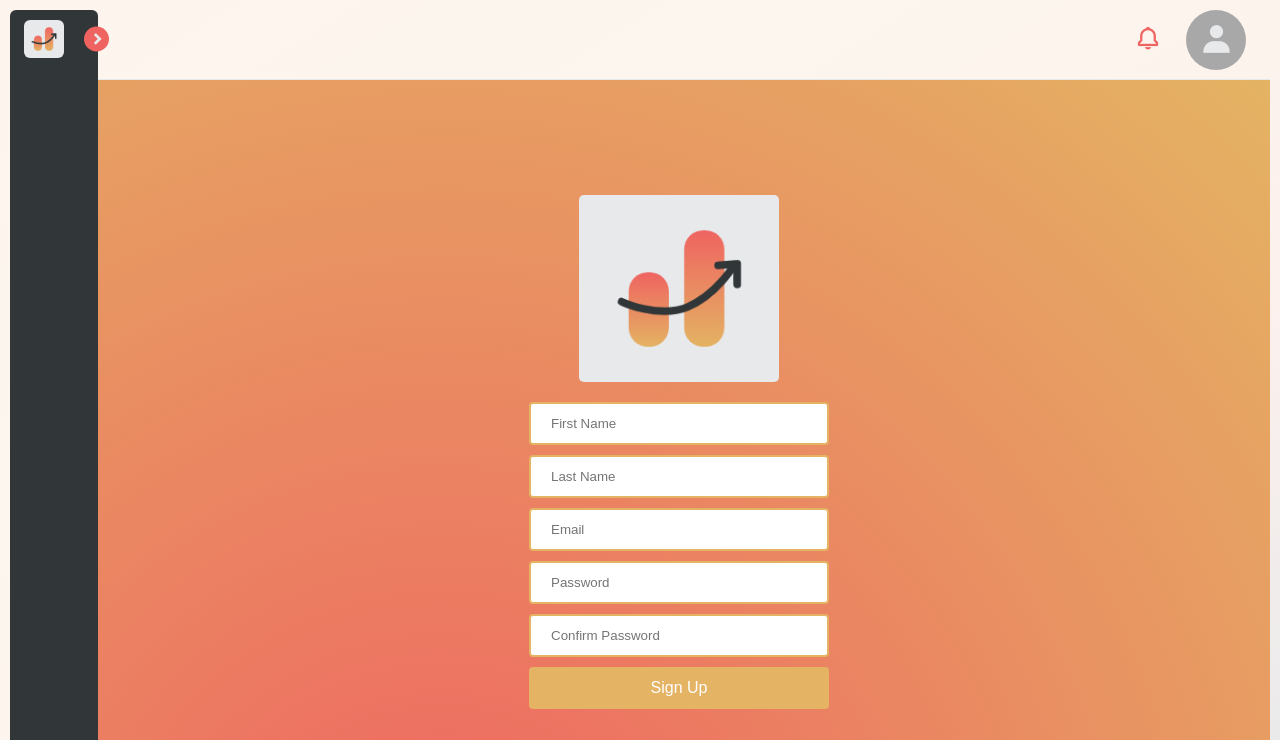
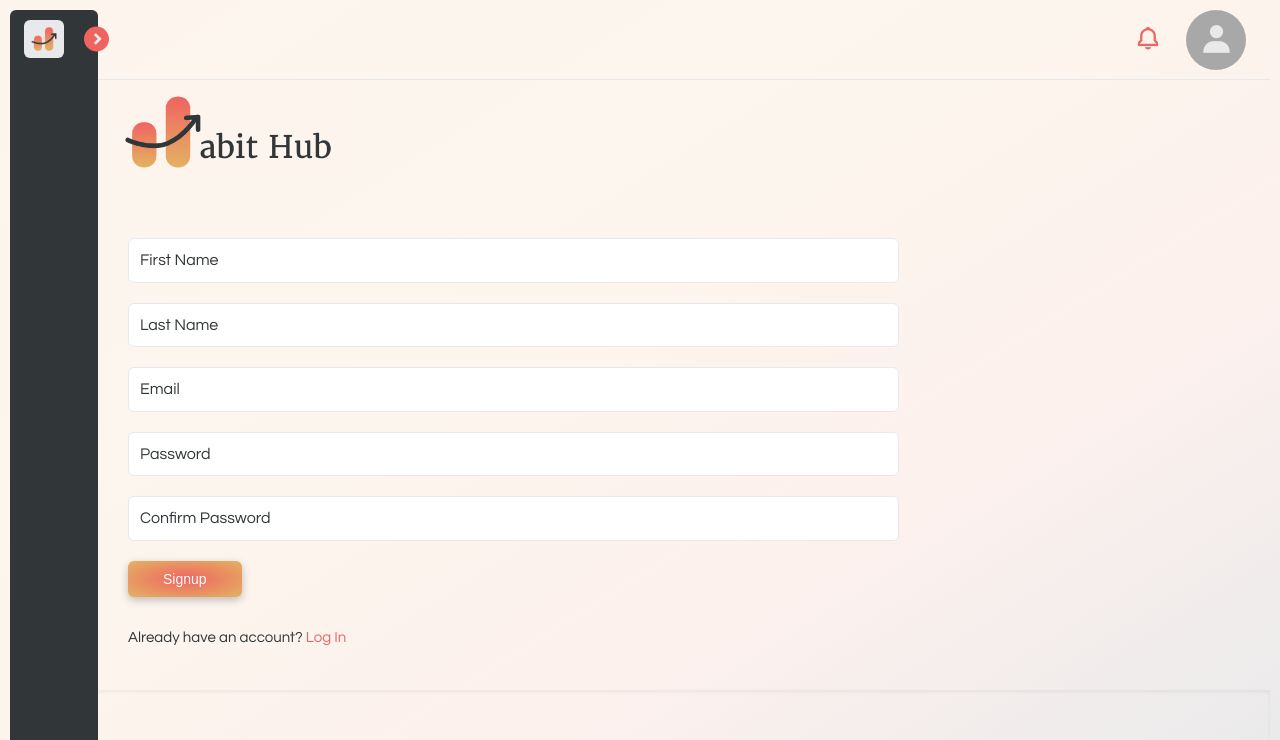
Before and after one commit to s3851446/habithub-frontend, a SvelteKit app in the folder final/habithub-frontend/: page /signup in a window 1280 px wide. Shown: the top 740 px of the page. Built offline with nearby package versions, Linux system fonts and the light colour scheme; no server answers.

Commit message:
Updates signup and login page styles

```diff
--- a/final/habithub-frontend/src/routes/login/+page.svelte
+++ b/final/habithub-frontend/src/routes/login/+page.svelte
@@ -96,13 +96,14 @@
   </div>
 
   <style lang="scss">
+    .body {
+      padding: 0 40px;
+      margin-top: 0;
+    }
+
     .logo {
       width: 250px;
       margin: 0 0 20px -20px;
-    }
-
-    .btn {
-      width: 100%;
     }
 
     .form {
--- a/final/habithub-frontend/src/routes/signup/+page.svelte
+++ b/final/habithub-frontend/src/routes/signup/+page.svelte
@@ -1,5 +1,7 @@
 <script>
     import { base } from '$app/paths'
+    import Button from '../../components/Button.svelte';
+    import TextInput from '../../components/TextInput.svelte';
 
     let user = {
       email: "",
@@ -38,73 +40,80 @@
     }
   </script>
 
-  <div class="container">
-    <img class="logo" src="{base}/images/logo_app.png" alt="Habit Hub logo" />
+  <div class="body">
+    <img class="logo" src="{base}/images/logo_web.png" alt="Habit Hub logo" />
     <form class="form">
-      <input class="form-control" type="text" placeholder="First Name" id="firstName" />
-      <input class="form-control" type="text" placeholder="Last Name" id="lastName" />
-      <input class="form-control" type="email" placeholder="Email" id="email" />
-      <input class="form-control" type="password" placeholder="Password" id="password" />
-      <input class="form-control" type="password" placeholder="Confirm Password" id="passwordConfirm" />
-      <button class="btn" on:click={handleSignup}>Sign Up</button>
+      <TextInput
+        id="firstName"
+        value=""
+        name="FirstName"
+        placeholder="Enter your first name here"
+        label="First Name"
+        input_type="text"
+      />
+      <TextInput
+        id="lastName"
+        value=""
+        name="LastName"
+        placeholder="Enter your last name here"
+        label="Last Name"
+        input_type="text"
+      />
+      <TextInput
+        id="email"
+        value=""
+        name="Email"
+        placeholder="Enter your email address here"
+        label="Email"
+        input_type="email"
+      />
+      <TextInput
+        id="password"
+        value=""
+        name="Password"
+        placeholder="Enter the password here"
+        label="Password"
+        input_type="password"
+      />
+      <TextInput
+        id="passwordConfirm"
+        value=""
+        name="PasswordConfirm"
+        placeholder="Re-enter the password here"
+        label="Confirm Password"
+        input_type="password"
+      />
+      <Button on:click={handleSignup}>Signup</Button>
     </form>
-    <div class="signup">
+    <p class="p">
       Already have an account? <a href="/login">Log In</a>
-    </div>
+    </p>
   </div>
 
-  <style>
-    .container {
-      display: flex;
-      flex-direction: column;
-      align-items: center;
-      justify-content: center;
-      height: 100vh;
-      background: radial-gradient(circle at 30% 107%, #ef6461, #e4b363);
+  <style lang="scss">
+    .body {
+      padding: 0 40px;
+      margin-top: 0;
     }
 
     .logo {
-      width: 200px;
-      margin-bottom: 20px;
+      width: 250px;
+      margin: 0 0 20px -20px;
     }
 
     .form {
-      display: flex;
-      flex-direction: column;
-      align-items: center;
-      width: 300px;
-      margin-bottom: 20px;
+      margin: 30px 0;
     }
 
-    .form-control {
-      margin-bottom: 10px;
-      width: 100%;
-      padding: 12px 20px;
-      box-sizing: border-box;
-      border: 2px solid #e4b363;
-      border-radius: 4px;
-    }
-
-    .btn {
-      background-color: #e4b363;
-      color: #fff;
-      padding: 12px 20px;
-      border: none;
-      border-radius: 4px;
-      cursor: pointer;
-      font-size: 16px;
-      width: 100%;
-      transition: background-color 0.2s ease;
-    }
-
-    .btn:hover {
-      background-color: #ef6461;
-    }
-
-    .signup {
-      margin-top: 20px;
-      font-size: 14px;
-      text-align: center;
+    a {
+      color: $red;
+      text-decoration: none;
+      &:hover {
+        color: $white;
+        background-color: $red;
+        padding: 5px 10px;
+        border-radius: $card-radius;
+      }
     }
 
   </style>
```
